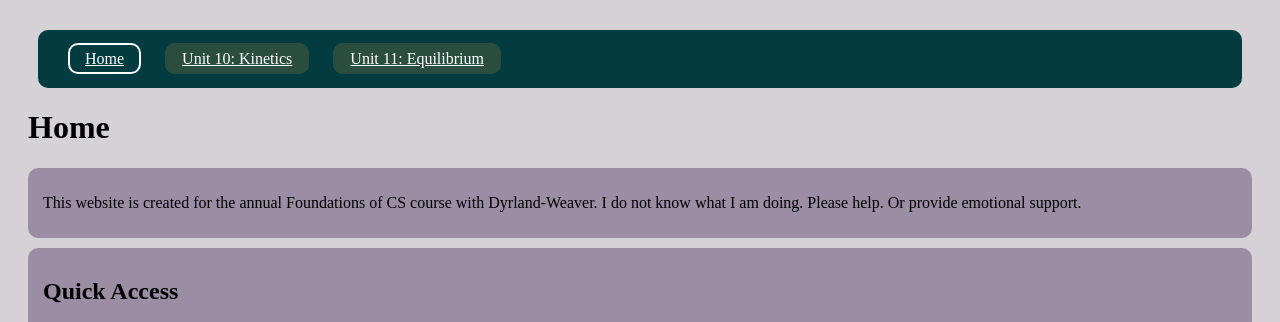
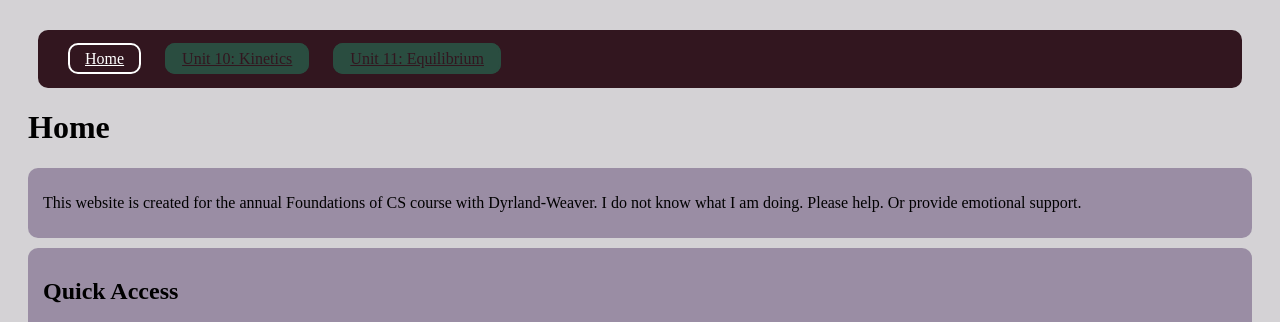
Before and after one commit to stuycs-gh-classrooms/09-web-sgao2026, a plain HTML site: page site/index.html in a window 1280 px wide. Shown: the top 322 px of the page. Drawn offline with Linux system fonts and the light colour scheme.

Commit message:
Update mystyle.css

```diff
--- a/site/mystyle.css
+++ b/site/mystyle.css
@@ -5,13 +5,7 @@ body {
 	background-color: rgb(212, 210, 213);
 }
 a {
-	color: black;
-}
-.white_text {
-	color: white;
-}
-.black_text {
-	color: black;
+	color: inherit;
 }
 
 
@@ -21,7 +15,7 @@ a {
 .menu_box {
 	margin: 10px;
 	padding: 10px;
-	background-color: rgb(2, 60, 64);
+	background-color: rgb(50, 22, 31);
 	border-radius: 10px;
 }
 .menu {
@@ -42,6 +36,8 @@ a {
 	border-color: rgb(42,77,64);
 
 	background-color: rgb(42,77,64);
+
+	color: rgb(50, 22, 31);
 }
 .menu_item:hover {
 	border-color: white;
@@ -49,6 +45,7 @@ a {
 }
 
 .current_page {
+	color: white;
 	border-color: white;
 	background-color: inherit;
 }
```
